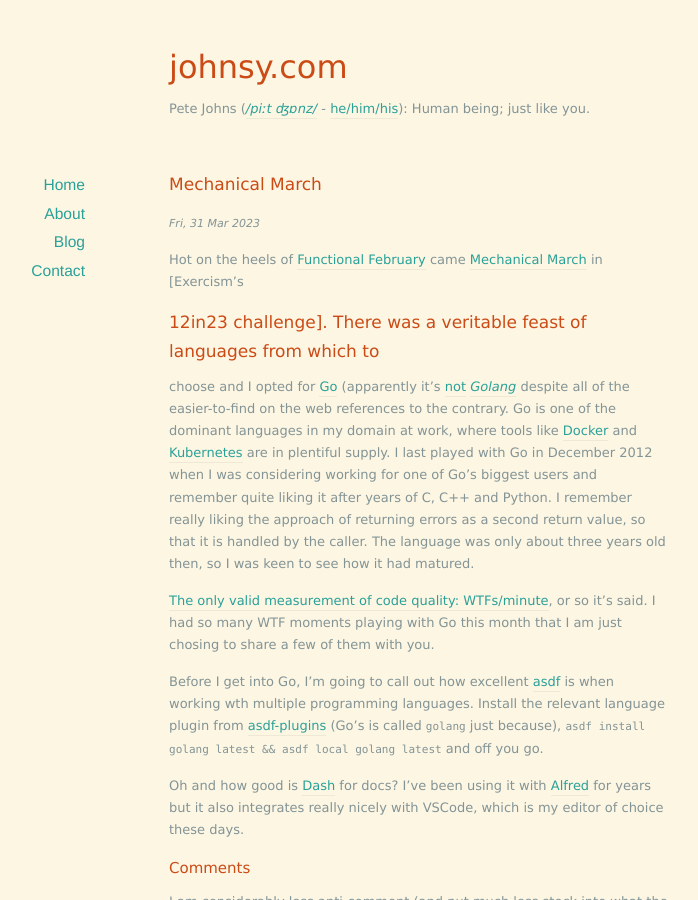
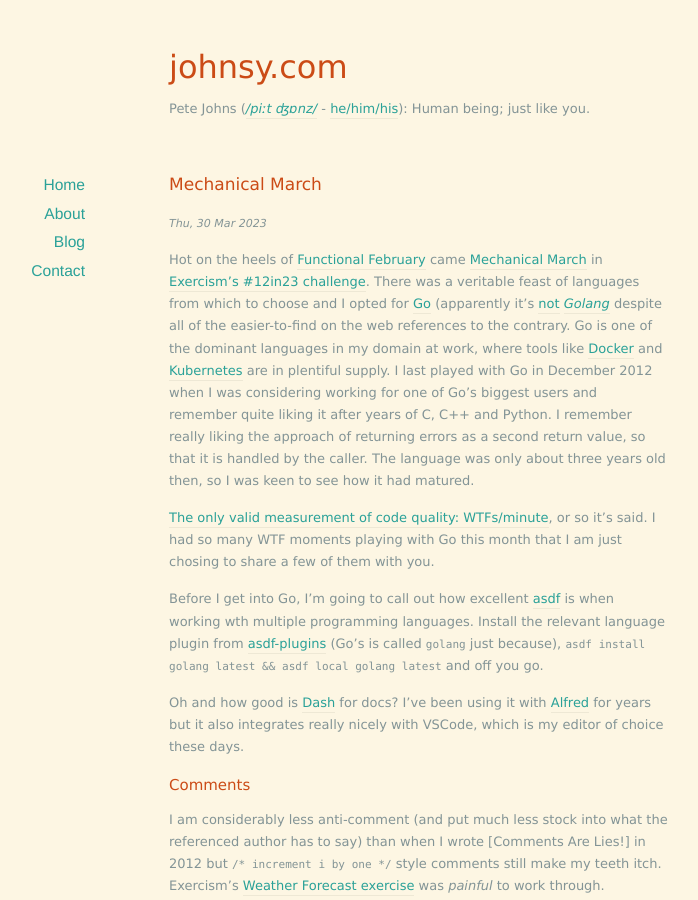
Before and after one commit to johnsyweb/johnsyweb.github.io, a Jekyll site: the page built from _posts/2023-03-30-mechanical-march.markdown, in a window 1280 px wide and 900 px high. Shown: the whole window, without its empty margins (221-919 px from the left). Built offline with Jekyll 4.4.1, drawn with Linux system fonts in a browser that asks for light colours; nearby versions of some CDN libraries; some of the changed lines change nothing that is shown; some of the changed text lies outside the part shown.

Commit message:
Publish!

```diff
--- a/_posts/2023-03-31-mechanical-march.markdown
+++ b/_posts/2023-03-30-mechanical-march.markdown
@@ -2,11 +2,11 @@
 layout: post
 category: programming
 title: Mechanical March
-date: 2023-03-31  9:37:04
+date: 2023-03-30 23:17:21
 ---
 
 Hot on the heels of [Functional February] came [Mechanical March] in [Exercism's
-# 12in23 challenge]. There was a veritable feast of languages from which to
+#12in23 challenge]. There was a veritable feast of languages from which to
 choose and I opted for [Go] (apparently it's [not] _[Golang]_ despite all of the
 easier-to-find on the web references to the contrary. Go is one of the
 dominant languages in my domain at work, where tools like [Docker] and
@@ -180,7 +180,7 @@ While I am glad I have enough familiarity with its syntax to be able to review
 Go code at work, it is not a language I'll be rushing to for solving hobby
 programming problems.
 
-Okay, April, what have you got for me?
+Okay, April, what do you have in store for me?
 
 <!-- Bookmarks for this post -->
 [Alfred]: https://www.alfredapp.com/blog/productivity/dash-quicker-api-documentation-search/
```
